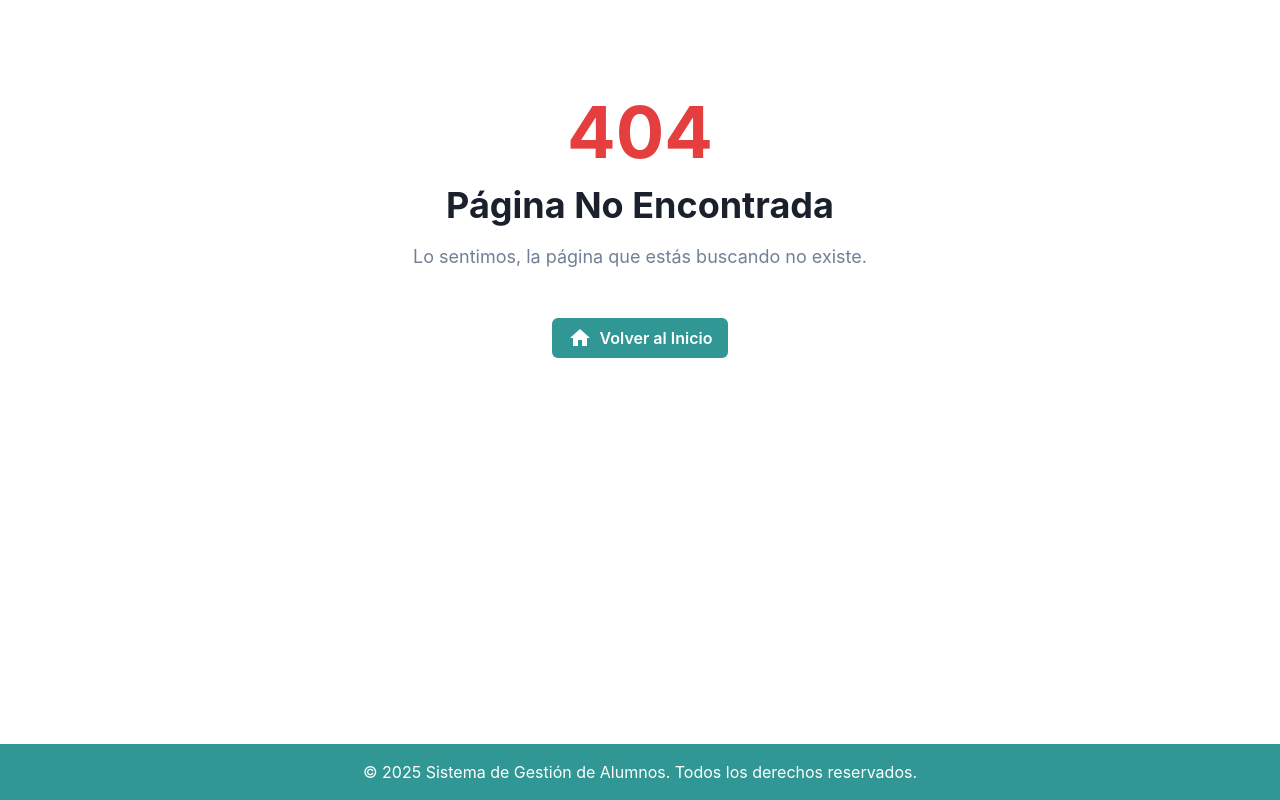
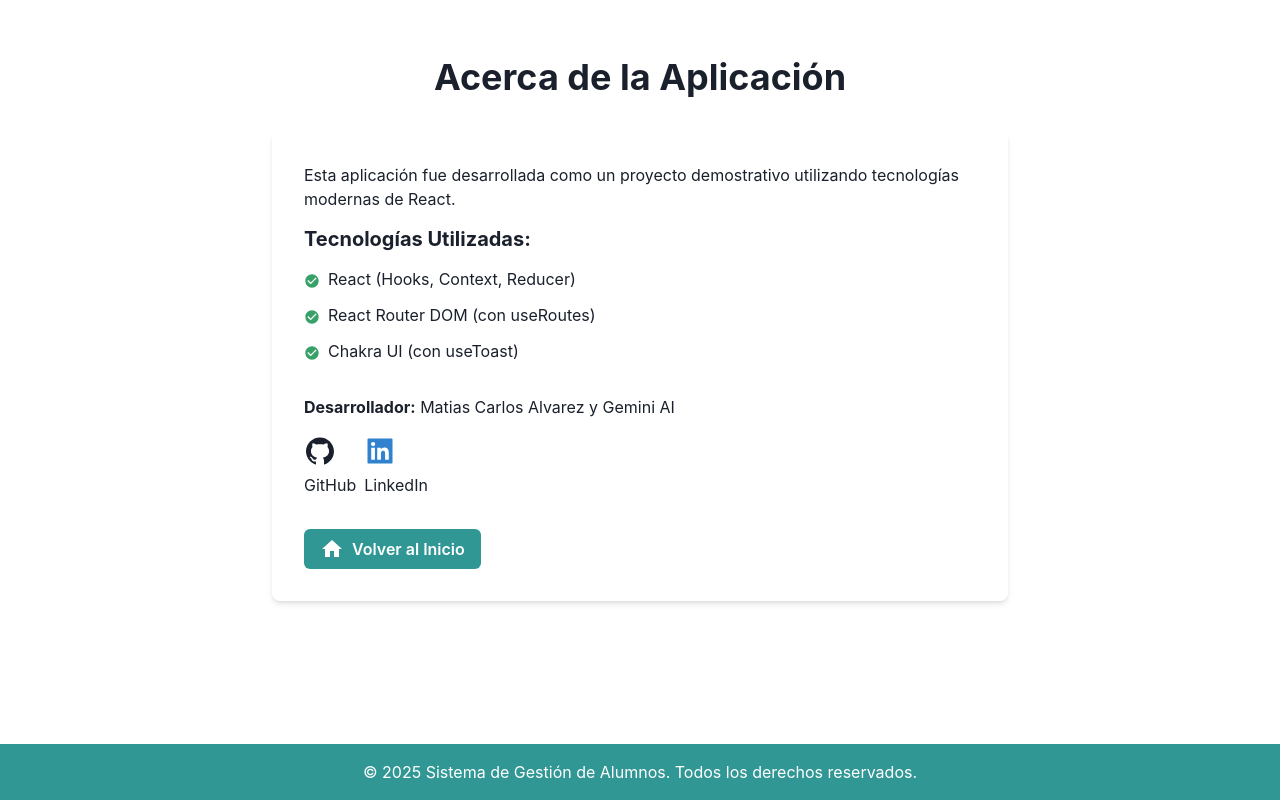
Before and after one commit to MintBlue06/pv-student-app, a React (Vite) app: page /acerca-de in a window 1280 px wide. Before the commit this address had no page. Built offline with nearby package versions, Linux system fonts and the light colour scheme.

Commit message:
feat: agregada AboutPage

```diff
--- a/src/routes.jsx
+++ b/src/routes.jsx
@@ -4,6 +4,7 @@ import AddStudentPage from "./views/AddStudentPage";
 import EditStudentPage from "./views/EditStudentPage";
 import StudentDetailPage from "./views/StudentDetailPage";
 import NotFoundPage from "./views/NotFoundPage";
+import AboutPage from "./views/AboutPage";
 
 const routesConfig = [
   { path: "/", element: <HomePage /> },
@@ -11,6 +12,7 @@ const routesConfig = [
   { path: "/alumnos/nuevo", element: <AddStudentPage /> },
   { path: "/alumnos/:id", element: <StudentDetailPage /> },
   { path: "/alumnos/:id/editar", element: <EditStudentPage /> },
+  { path: "/acerca-de", element: <AboutPage /> },
   { path: "*", element: <NotFoundPage /> },
 ];
 
--- /dev/null
+++ b/src/views/AboutPage.jsx
@@ -0,0 +1,99 @@
+import { Link as RouterLink } from "react-router-dom";
+import {
+  Box,
+  Button,
+  Container,
+  Heading,
+  Icon,
+  Text,
+  VStack,
+  Link,
+  List,
+  ListItem,
+  ListIcon,
+  useColorModeValue,
+  HStack,
+} from "@chakra-ui/react";
+import { MdCheckCircle } from "react-icons/md";
+import { AiOutlineGithub } from "react-icons/ai";
+import { AiFillLinkedin } from "react-icons/ai";
+import { MdHome } from "react-icons/md";
+
+const AboutPage = () => {
+  const boxBg = useColorModeValue("white", "gray.700");
+  const LinkedInUrl =
+    "https://www.linkedin.com/in/matias-carlos-alvarez-a8aba9251";
+  const GitHubUrl = "https://github.com/MintBlue06/pv-student-app";
+
+  return (
+    <Container maxW="container.md" py={10}>
+      <VStack spacing={8}>
+        <Heading as="h1" size="xl">
+          Acerca de la Aplicación
+        </Heading>
+        <Box p={8} bg={boxBg} borderRadius="lg" shadow="md" w="100%">
+          <VStack align="start" spacing={4}>
+            <Text>
+              Esta aplicación fue desarrollada como un proyecto demostrativo
+              utilizando tecnologías modernas de React.
+            </Text>
+            <Heading as="h2" size="md">
+              Tecnologías Utilizadas:
+            </Heading>
+            <List spacing={3}>
+              <ListItem>
+                <ListIcon as={MdCheckCircle} color="green.500" />
+                React (Hooks, Context, Reducer)
+              </ListItem>
+              <ListItem>
+                <ListIcon as={MdCheckCircle} color="green.500" />
+                React Router DOM (con useRoutes)
+              </ListItem>
+              <ListItem>
+                <ListIcon as={MdCheckCircle} color="green.500" />
+                Chakra UI (con useToast)
+              </ListItem>
+            </List>
+            <Text pt={4}>
+              <strong>Desarrollador:</strong> Matias Carlos Alvarez y Gemini AI
+            </Text>
+            <HStack>
+              {GitHubUrl && (
+                <Link href={GitHubUrl} isExternal>
+                  <Icon
+                    as={AiOutlineGithub}
+                    boxSize={8}
+                    aria-label="GitHub del proyecto"
+                  />
+                  <Text>GitHub</Text>
+                </Link>
+              )}
+              {LinkedInUrl && (
+                <Link href={LinkedInUrl} isExternal mr={4}>
+                  <Icon
+                    as={AiFillLinkedin}
+                    boxSize={8}
+                    color="blue.500"
+                    aria-label="LinkedIn"
+                  />
+                  <Text>LinkedIn</Text>
+                </Link>
+              )}
+            </HStack>
+          </VStack>
+          <Button as={RouterLink} to="/" colorScheme="teal" mt={8}>
+            <Icon
+              as={MdHome}
+              boxSize={[5, 5, 6]}
+              mr={[0, 0, 2]}
+              verticalAlign="middle"
+            />
+            <Text display={["none", "none", "block"]}>Volver al Inicio</Text>
+          </Button>
+        </Box>
+      </VStack>
+    </Container>
+  );
+};
+
+export default AboutPage;
```
